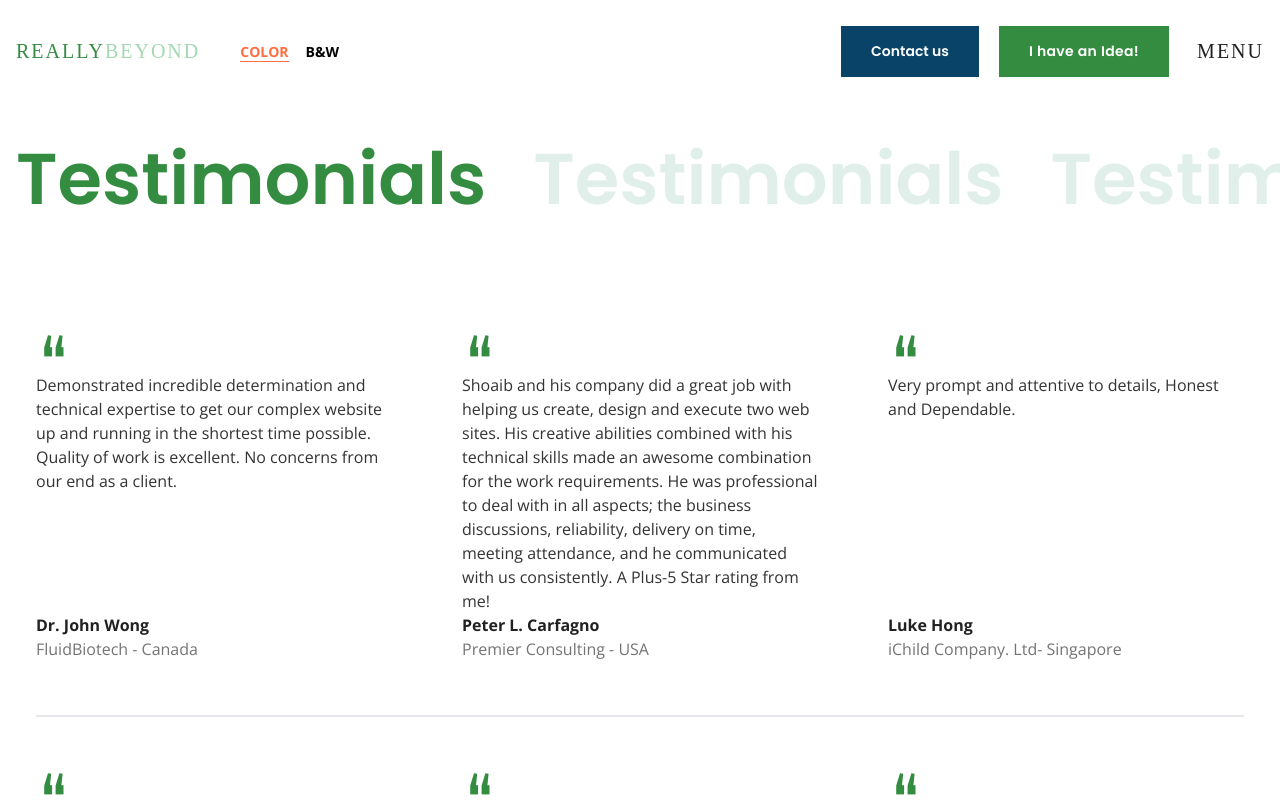
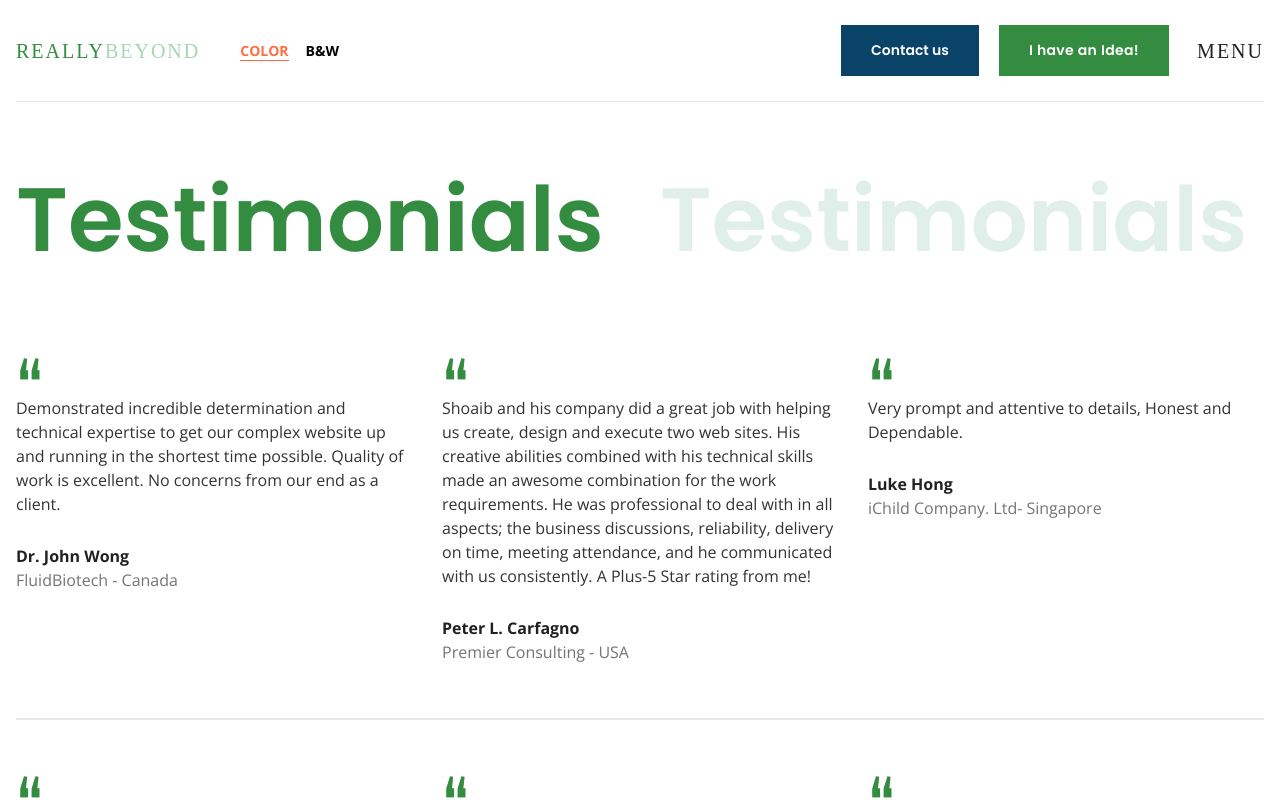
Before and after one commit to Kingkon963/reallyBeyond, a Next.js app: page /testimonials in a window 1280 px wide. Shown: the top 800 px of the page. Built offline with nearby package versions, Linux system fonts and the light colour scheme; a web font is replaced by a local one.

Commit message:
Testimonial first revision

```diff
--- a/pages/testimonials.tsx
+++ b/pages/testimonials.tsx
@@ -1,4 +1,5 @@
 import * as React from "react";
+import { useMedia, useWindowSize } from "react-use";
 import type { NextPage } from "next";
 import Head from "next/head";
 import Layout from "@components/Layout";
@@ -6,6 +7,9 @@ import TestimonialGrid from "@components/TestimonialGrid";
 import InfinityHeader from "@components/InfinityHeader";
 
 const Testimonials: NextPage = () => {
+  const is3XL = useMedia("(min-width: 1800px)");
+  const { width, height } = useWindowSize();
+  console.log(width);
   return (
     <div className="overflow-x-clip">
       <Head>
@@ -14,9 +18,9 @@ const Testimonials: NextPage = () => {
         <link rel="icon" href="/favicon.ico" />
       </Head>
       <Layout>
-        <div className="container top-gap pb-24 mt-[43px]">
-          <InfinityHeader gap={10}>Testimonials</InfinityHeader>
-          <div className="lg:pt-16">
+        <div className="container top-gap pb-24 ">
+          <InfinityHeader gap={is3XL ? 17.5 : 9.5}>Testimonials</InfinityHeader>
+          <div className="lg:py-16 3xl:pt-24 3xl:pb-0">
             <TestimonialGrid variant="simple" />
           </div>
         </div>
--- a/src/components/Header.tsx
+++ b/src/components/Header.tsx
@@ -25,7 +25,7 @@ function Header({ showContactBtn = false }: HeaderInterface) {
 
   return (
     <header
-      className={`header
+      className={`header sticky top-0
       z-[100] shadow-none transition-none ${
         menuOpen
           ? "h-screen bg-blue dark:bg-black overflow-y-scroll lg:overflow-y-clip"
@@ -34,8 +34,8 @@ function Header({ showContactBtn = false }: HeaderInterface) {
     >
       <div className={`container`}>
         <div
-          className={`nav  dark:border-b ${
-            menuOpen ? "dark:border-b-0" : ""
+          className={`nav border-b dark:border-b ${
+            menuOpen ? "border-b-0 dark:border-b-0" : ""
           } dark:border-gray-300`}
         >
           <div className={`logo-wrapper  `}>
--- a/src/components/InfinityHeader.tsx
+++ b/src/components/InfinityHeader.tsx
@@ -7,7 +7,7 @@ interface InfinityHeader {
 
 function InfinityHeader({ children, gap = 20 }: InfinityHeader) {
   return (
-    <h1 className="text-[#B4D7CE66] relative text-3xl lg:text-7xl font-poppinsSemibold flex w-fit">
+    <h1 className="text-[#B4D7CE66] relative text-3xl lg:text-[90px] 3xl:text-[100px] font-poppinsSemibold flex w-fit">
       <span
         className={`absolute dark:text-grayish whitespace-nowrap`}
         style={{ left: `-${(100 + gap) * 4}%` }}
--- a/src/components/Testimonial.tsx
+++ b/src/components/Testimonial.tsx
@@ -23,20 +23,31 @@ function Testimonial({
     <div
       className={`testimonials-grid__item  ${borderColor ? borderColor : ""} ${
         isSimple
-          ? "border-0 border-b lg:border-b-0 last:border-b-0 border-gray-300"
+          ? "border-0 border-b lg:border-b-0 last:border-b-0 border-gray-300 px-0 min-h-0 h-fit"
           : ""
       }`}
     >
       <span
-        className={`gothic ${isSimple ? "text-green dark:text-black" : ""}`}
+        className={`gothic ${
+          isSimple ? "text-green dark:text-black left-0 " : ""
+        }`}
       >
-        {" "}
-        “{" "}
+        “
       </span>
-      <p className="testimonials-grid__item__text">{children}</p>
+      <p
+        className={`testimonials-grid__item__text ${
+          isSimple ? "mb-7 leading-6" : ""
+        }`}
+      >
+        {children}
+      </p>
       <div className="m-top-auto">
-        <p className="testimonials-grid__item__author 3xl:m-[5px]">{author.name}</p>
-        <p className="testimonials-grid__item__location 3xl:m-[5px]">{author.info}</p>
+        <p className="testimonials-grid__item__author 3xl:m-[5px]">
+          {author.name}
+        </p>
+        <p className="testimonials-grid__item__location 3xl:m-[5px]">
+          {author.info}
+        </p>
       </div>
       {!isSimple && (
         <>
--- a/src/components/TestimonialGrid.tsx
+++ b/src/components/TestimonialGrid.tsx
@@ -8,7 +8,7 @@ interface TestimonialGrid {
 function TestimonialGrid({ variant }: TestimonialGrid) {
   const isSimple = variant === "simple";
   return (
-    <div className="testimonials-grid ">
+    <div className={`testimonials-grid ${isSimple ? "3xl:gap-x-[115px]" : ""}`}>
       <Testimonial
         variant={variant}
         author={{ name: "Dr. John Wong", info: "FluidBiotech - Canada" }}
@@ -40,7 +40,7 @@ function TestimonialGrid({ variant }: TestimonialGrid) {
       </Testimonial>
 
       {isSimple && (
-        <hr className="col-span-full border mt-10 bg-gray-600 mx-5 hidden lg:block" />
+        <hr className="col-span-full border mt-10 bg-[#C9C9C9] hidden lg:block" />
       )}
 
       <Testimonial
--- a/styles/Home.scss
+++ b/styles/Home.scss
@@ -31,9 +31,9 @@
 }
 
 header {
-  position: fixed;
-  top: 0;
-  left: 0;
+  // position: fixed;
+  // top: 0;
+  // left: 0;
   width: 100vw;
   //   min-height: 10vh;
   z-index: 5;
@@ -325,7 +325,7 @@ ul.special {
 
 section.hero {
   background-color: #f0e3d8;
-  padding: 257px 0 150px;
+  padding: 130px 0 150px;
   position: relative;
   p {
     margin: 24px 0 18px;
@@ -753,7 +753,7 @@ section.two-cols {
 
 @media (max-width: 1800px) {
   section.hero {
-    padding-top: 206px;
+    padding-top: 105px;
     padding-bottom: 119px;
   }
   section.hero .hero__vectors {
--- a/styles/globals.css
+++ b/styles/globals.css
@@ -4,7 +4,7 @@
 
 @layer utilities {
   .top-gap {
-    @apply pt-[100px] 3xl:pt-[120px] !important;
+    @apply pt-[100px] 3xl:pt-[80px] !important;
   }
   .btn-general {
     @apply text-[14px] py-[11px] px-[28px] lg:py-[15px] lg:px-[30px] 3xl:py-[18px] 3xl:px-[42px] !important;
```
